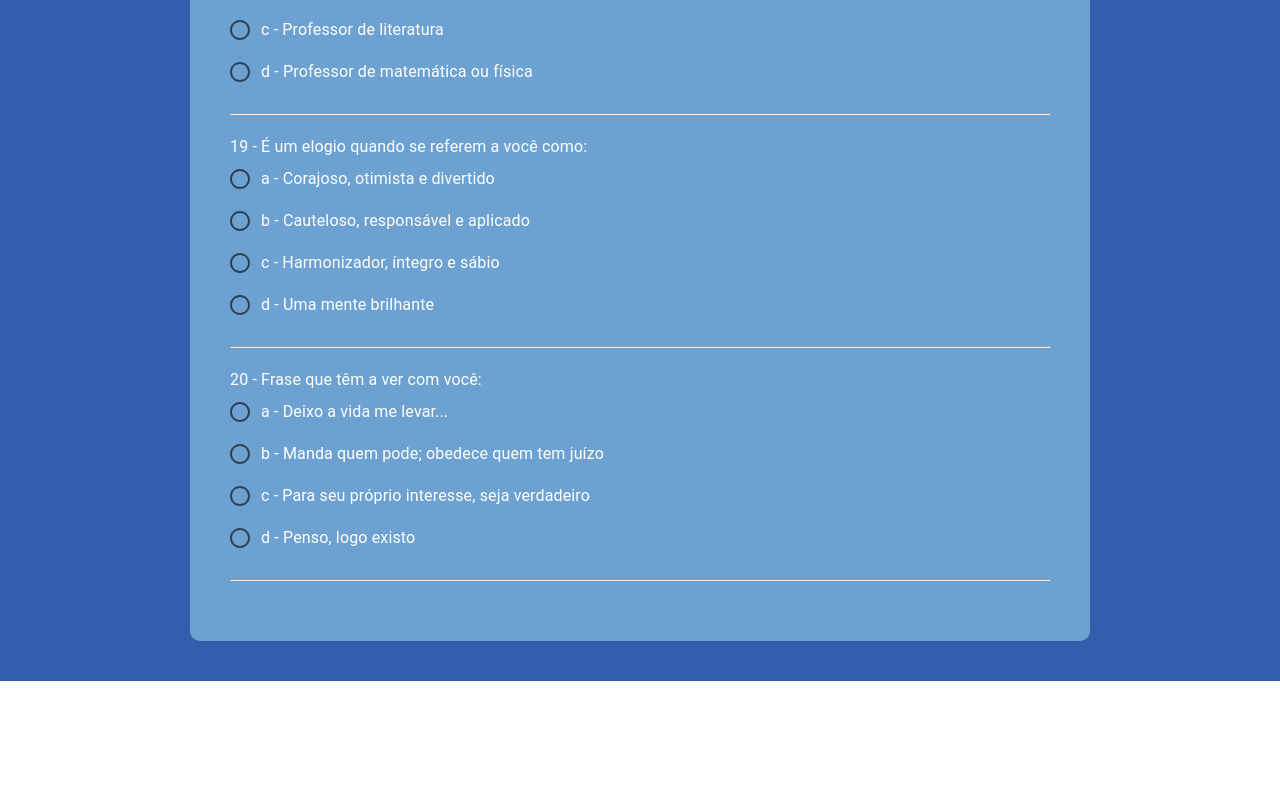
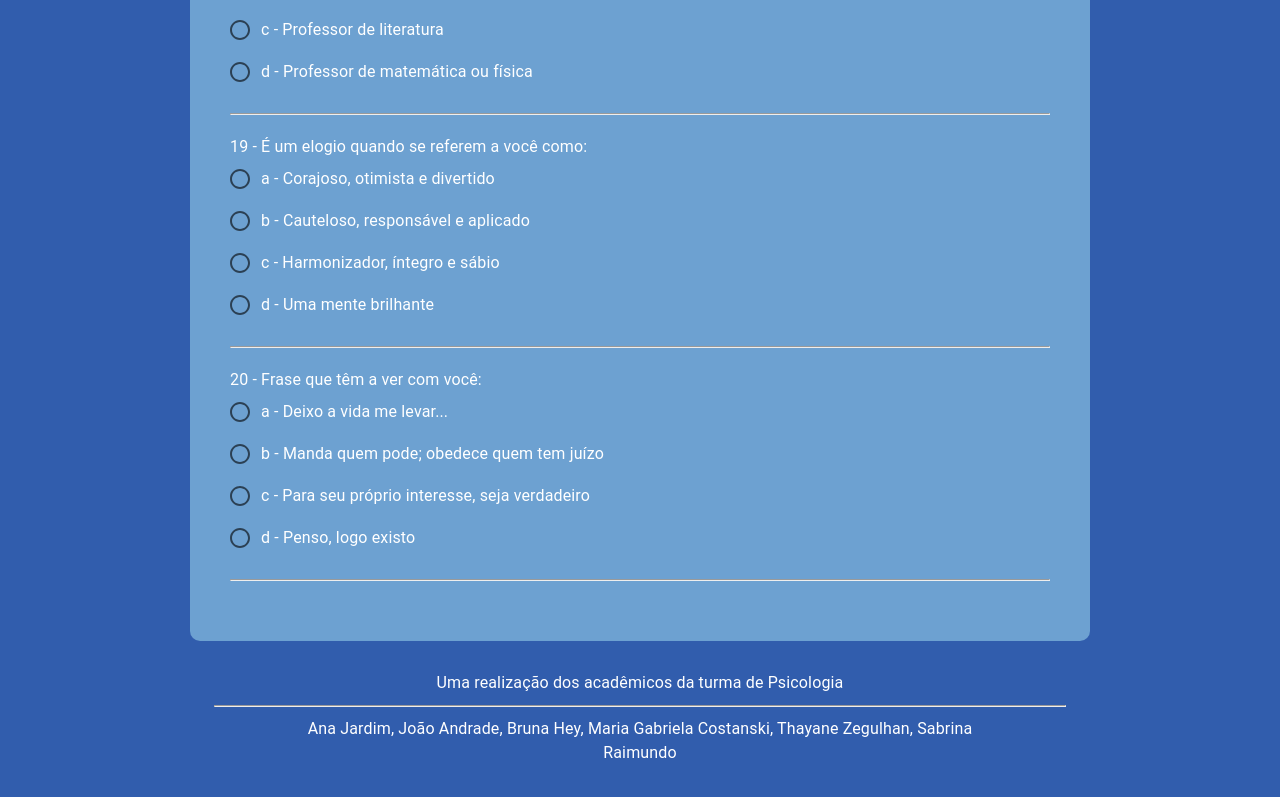
Before and after one commit to danismartins19/quiz-psi-fatec, a React (Vite) app: page / in a window 1280 px wide. Shown: the part 4594-5391 px from the top of the page. Before the commit the page ends 5275 px from the top, so only its background shows below. Built offline with nearby package versions, Linux system fonts and the light colour scheme.

Commit message:
cor do texto das perguntas alteradas pra branco, adicionado o quadro de resultado, e adicionado o nome dos integrantes

```diff
--- a/src/App.tsx
+++ b/src/App.tsx
@@ -104,21 +104,66 @@ function App() {
 
         {totalCount == 20 && (
           <>
-            <Typography variant="body1" color={"white"} align="center">Total de opções A selecionadas: {countA}</Typography>
+            <Typography variant="body1" color={"white"} align="center">
+              Total de opções A selecionadas: {countA}
+            </Typography>
             <hr style={{ width: "100%", margin: "10px 0" }}></hr>
-            <Typography variant="body1" color={"white"} align="center">Total de opções B selecionadas: {countB}</Typography>
+            <Typography variant="body1" color={"white"} align="center">
+              Total de opções B selecionadas: {countB}
+            </Typography>
             <hr style={{ width: "100%", margin: "10px 0" }}></hr>
-            <Typography variant="body1" color={"white"} align="center">Total de opções C selecionadas: {countC}</Typography>
+            <Typography variant="body1" color={"white"} align="center">
+              Total de opções C selecionadas: {countC}
+            </Typography>
             <hr style={{ width: "100%", margin: "10px 0" }}></hr>
-            <Typography variant="body1" color={"white"} align="center">Total de opções D selecionadas: {countD}</Typography>
+            <Typography variant="body1" color={"white"} align="center">
+              Total de opções D selecionadas: {countD}
+            </Typography>
 
-            <Typography variant="body1" style={{margin:"40px 0"}} color={"white"} align="center">De acordo com a resposta mais assinalada, identifique o quadro de sua vocação.</Typography>
-            {Results.map((item,i)=>(
-              <ResultCard key={i} title={item.title} description={item.description} careerTitle={item.careerTitle} careers={item.careers}/>
+            <Typography
+              variant="body1"
+              style={{ margin: "40px 0" }}
+              color={"white"}
+              align="center"
+            >
+              De acordo com a opção mais assinalada, identifique o quadro de
+              sua vocação.
+            </Typography>
+            {Results.map((item, i) => (
+              <ResultCard
+                key={i}
+                title={item.title}
+                description={item.description}
+                careerTitle={item.careerTitle}
+                careers={item.careers}
+              />
             ))}
-
           </>
         )}
+      </Container>
+      <Container
+        maxWidth="md"
+        style={{
+          display: "flex",
+          alignItems: "center",
+          justifyContent: "center",
+          flexDirection: "column",
+          marginTop: "10px",
+        }}
+      >
+        <Typography variant="body1" color={"white"} align="center" marginTop={"20px"}>
+          Uma realização dos acadêmicos da turma de Psicologia
+        </Typography>
+        <hr style={{ width: "100%", margin: "10px 0" }}></hr>
+        <Typography
+          variant="body1"
+          align="center"
+          width={"80%"}
+          color={"white"}
+        >
+          Ana Jardim, João Andrade, Bruna Hey, Maria Gabriela Costanski, Thayane
+          Zegulhan, Sabrina Raimundo
+        </Typography>
       </Container>
     </div>
   );
```
